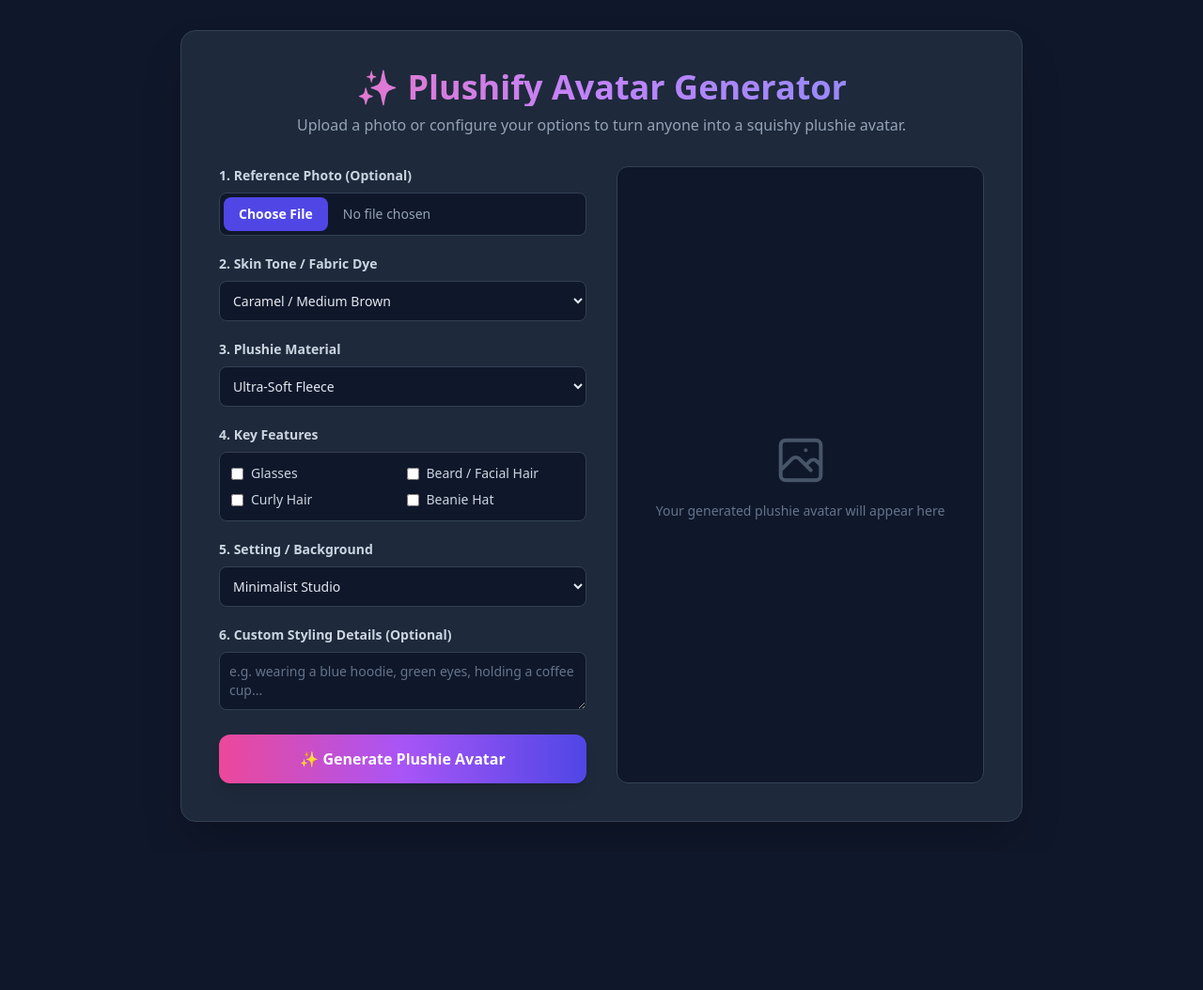
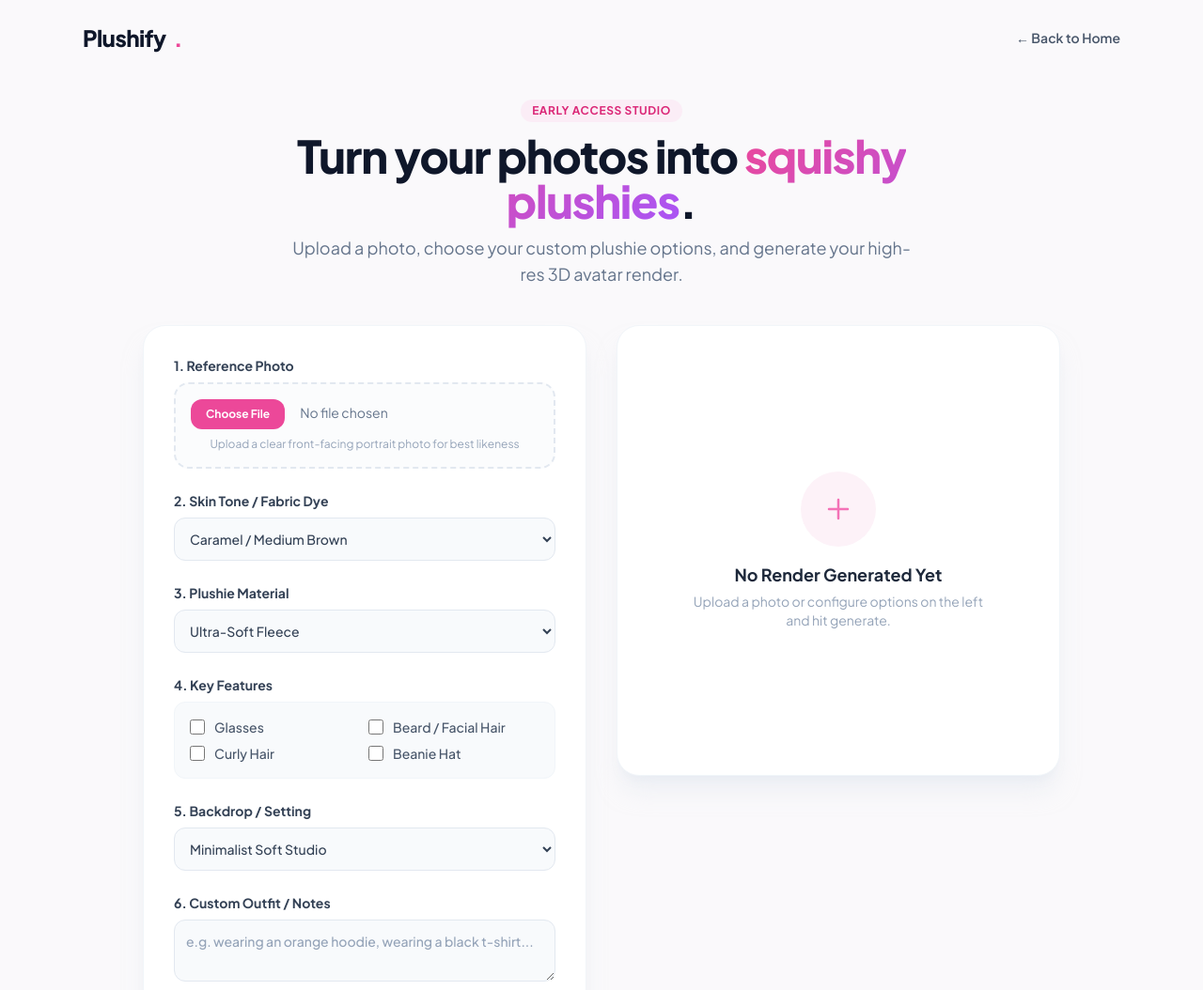
Before and after one commit to babarsyed1973-sys/plushify-holding-page, a website: page app.html in a window 1280 px wide. Shown: the top 1054 px of the page at 94% size. Before the commit the page ends 907 px from the top, so only its background shows below. Drawn offline with nearby package versions, Linux system fonts and the light colour scheme.

Commit message:
Update app.html

```diff
--- a/app.html
+++ b/app.html
@@ -3,12 +3,25 @@
 <head>
     <meta charset="UTF-8">
     <meta name="viewport" content="width=device-width, initial-scale=1.0">
-    <title>Plushify - Generate Your Custom Plushie Avatar</title>
+    <title>Plushify - Personalised Plushie Studio</title>
     <script src="https://cdn.tailwindcss.com"></script>
+    <link href="https://fonts.googleapis.com/css2?family=Plus+Jakarta+Sans:wght@400;500;600;700;800&display=swap" rel="stylesheet">
     <style>
+        body { font-family: 'Plus Jakarta Sans', sans-serif; }
+        .pink-gradient-text {
+            background: linear-gradient(135deg, #ec4899 0%, #a855f7 100%);
+            -webkit-background-clip: text;
+            -webkit-text-fill-color: transparent;
+        }
+        .btn-gradient {
+            background: linear-gradient(135deg, #ec4899 0%, #8b5cf6 100%);
+        }
+        .btn-gradient:hover {
+            background: linear-gradient(135deg, #db2777 0%, #7c3aed 100%);
+        }
         .loader {
-            border-top-color: #3B82F6;
-            animation: spinner 1.5s linear infinite;
+            border-top-color: #ec4899;
+            animation: spinner 1.2s linear infinite;
         }
         @keyframes spinner {
             0% { transform: rotate(0deg); }
@@ -16,121 +29,155 @@
         }
     </style>
 </head>
-<body class="bg-slate-900 text-slate-100 min-h-screen font-sans flex flex-col items-center p-4 sm:p-8">
+<body class="bg-[#faf9fb] text-slate-800 min-h-screen flex flex-col">
 
-    <div class="max-w-4xl w-full bg-slate-800 rounded-2xl shadow-2xl border border-slate-700 p-6 sm:p-10 my-auto">
-        <!-- Header -->
-        <header class="text-center mb-8">
-            <h1 class="text-3xl sm:text-4xl font-extrabold text-transparent bg-clip-text bg-gradient-to-r from-pink-400 via-purple-400 to-indigo-400">
-                ✨ Plushify Avatar Generator
-            </h1>
-            <p class="text-slate-400 mt-2 text-sm sm:text-base">
-                Upload a photo or configure your options to turn anyone into a squishy plushie avatar.
-            </p>
+    <!-- Header / Navbar -->
+    <header class="w-full max-w-6xl mx-auto px-6 py-6 flex justify-between items-center">
+        <a href="/" class="text-2xl font-black tracking-tight text-slate-900 flex items-center gap-2">
+            Plushify<span class="text-pink-500">.</span>
+        </a>
+        <a href="/" class="text-sm font-semibold text-slate-600 hover:text-slate-900 transition">
+            ← Back to Home
+        </a>
     </header>
 
-        <div class="grid grid-cols-1 md:grid-cols-2 gap-8">
-            <!-- Form Controls -->
-            <form id="plushieForm" class="space-y-5">
-                <!-- Image Upload -->
-                <div>
-                    <label class="block text-sm font-semibold text-slate-300 mb-2">1. Reference Photo (Optional)</label>
-                    <input type="file" id="imageInput" accept="image/*" class="block w-full text-sm text-slate-400 file:mr-4 file:py-2 file:px-4 file:rounded-lg file:border-0 file:text-sm file:font-semibold file:bg-indigo-600 file:text-white hover:file:bg-indigo-500 cursor-pointer bg-slate-900 rounded-lg border border-slate-700 p-1">
+    <!-- Main Content Container -->
+    <main class="flex-1 max-w-5xl w-full mx-auto px-4 sm:px-6 py-6 pb-16">
+        <div class="text-center mb-10 max-w-2xl mx-auto">
+            <span class="inline-block px-3 py-1 text-xs font-bold uppercase tracking-wider text-pink-600 bg-pink-100/60 rounded-full mb-3">
+                Early Access Studio
+            </span>
+            <h1 class="text-3xl sm:text-5xl font-extrabold text-slate-900 tracking-tight leading-tight">
+                Turn your photos into <span class="pink-gradient-text">squishy plushies</span>.
+            </h1>
+            <p class="text-slate-500 mt-3 text-base sm:text-lg">
+                Upload a photo, choose your custom plushie options, and generate your high-res 3D avatar render.
+            </p>
         </div>
 
-                <!-- Expanded Skin Tone / Fabric Dye -->
+        <div class="grid grid-cols-1 lg:grid-cols-12 gap-8 items-start">
+
+            <!-- Form Controls Card -->
+            <div class="lg:col-span-6 bg-white rounded-3xl p-6 sm:p-8 shadow-xl shadow-slate-200/50 border border-slate-100">
+                <form id="plushieForm" class="space-y-6">
+
+                    <!-- Reference Photo Upload -->
                     <div>
-                    <label for="skinTone" class="block text-sm font-semibold text-slate-300 mb-2">2. Skin Tone / Fabric Dye</label>
-                    <select id="skinTone" class="w-full bg-slate-900 border border-slate-700 rounded-lg p-2.5 text-sm text-slate-200 focus:ring-2 focus:ring-indigo-500 focus:outline-none">
-                        <option value="fair pale Caucasian">Fair / Light (Pale)</option>
-                        <option value="medium Caucasian light beige">Light / Beige</option>
-                        <option value="warm tan olive">Olive / Warm Tan</option>
-                        <option value="medium brown caramel" selected>Caramel / Medium Brown</option>
-                        <option value="deep rich brown">Deep Brown</option>
-                        <option value="dark black espresso">Dark / Espresso (Black)</option>
+                        <label class="block text-sm font-bold text-slate-700 mb-2">1. Reference Photo</label>
+                        <div class="border-2 border-dashed border-slate-200 hover:border-pink-300 transition rounded-2xl p-4 bg-slate-50/50 text-center">
+                            <input type="file" id="imageInput" accept="image/*" class="block w-full text-sm text-slate-500 file:mr-4 file:py-2 file:px-4 file:rounded-xl file:border-0 file:text-xs file:font-bold file:bg-pink-500 file:text-white hover:file:bg-pink-600 cursor-pointer">
+                            <p class="text-xs text-slate-400 mt-2">Upload a clear front-facing portrait photo for best likeness</p>
+                        </div>
+                    </div>
+
+                    <!-- Skin Tone Selection -->
+                    <div>
+                        <label for="skinTone" class="block text-sm font-bold text-slate-700 mb-2">2. Skin Tone / Fabric Dye</label>
+                        <select id="skinTone" class="w-full bg-slate-50 border border-slate-200 rounded-xl p-3 text-sm text-slate-700 font-medium focus:ring-2 focus:ring-pink-400 focus:outline-none">
+                            <option value="fair pale Caucasian skin tone">Fair / Light (Pale)</option>
+                            <option value="light beige Caucasian skin tone">Light / Beige</option>
+                            <option value="warm tan olive skin tone">Olive / Warm Tan</option>
+                            <option value="medium caramel brown skin tone" selected>Caramel / Medium Brown</option>
+                            <option value="deep rich brown skin tone">Deep Brown</option>
+                            <option value="dark black espresso skin tone">Dark / Espresso (Black)</option>
                         </select>
                     </div>
 
                     <!-- Material Type -->
                     <div>
-                    <label for="material" class="block text-sm font-semibold text-slate-300 mb-2">3. Plushie Material</label>
-                    <select id="material" class="w-full bg-slate-900 border border-slate-700 rounded-lg p-2.5 text-sm text-slate-200 focus:ring-2 focus:ring-indigo-500 focus:outline-none">
-                        <option value="ultra-soft fleece" selected>Ultra-Soft Fleece</option>
+                        <label for="material" class="block text-sm font-bold text-slate-700 mb-2">3. Plushie Material</label>
+                        <select id="material" class="w-full bg-slate-50 border border-slate-200 rounded-xl p-3 text-sm text-slate-700 font-medium focus:ring-2 focus:ring-pink-400 focus:outline-none">
+                            <option value="ultra-soft plush fleece" selected>Ultra-Soft Fleece</option>
                             <option value="fluffy faux fur">Fluffy Faux Fur</option>
                             <option value="velvet felt fabric">Velvet / Felt Fabric</option>
                             <option value="knit yarn wool">Knit Yarn / Wool</option>
                         </select>
                     </div>
 
-                <!-- Features Checkboxes -->
+                    <!-- Key Features -->
                     <div>
-                    <label class="block text-sm font-semibold text-slate-300 mb-2">4. Key Features</label>
-                    <div class="grid grid-cols-2 gap-2 text-sm text-slate-300 bg-slate-900 p-3 rounded-lg border border-slate-700">
-                        <label class="flex items-center space-x-2 cursor-pointer">
-                            <input type="checkbox" name="features" value="glasses" class="rounded bg-slate-800 border-slate-600 text-indigo-500 focus:ring-indigo-500">
-                            <span>Glasses</span>
+                        <label class="block text-sm font-bold text-slate-700 mb-2">4. Key Features</label>
+                        <div class="grid grid-cols-2 gap-2 text-sm text-slate-600 bg-slate-50 p-4 rounded-xl border border-slate-100">
+                            <label class="flex items-center space-x-2.5 cursor-pointer">
+                                <input type="checkbox" name="features" value="black rimmed glasses" class="rounded text-pink-500 focus:ring-pink-400 h-4 w-4">
+                                <span class="font-medium">Glasses</span>
                             </label>
-                        <label class="flex items-center space-x-2 cursor-pointer">
-                            <input type="checkbox" name="features" value="beard and mustache" class="rounded bg-slate-800 border-slate-600 text-indigo-500 focus:ring-indigo-500">
-                            <span>Beard / Facial Hair</span>
+                            <label class="flex items-center space-x-2.5 cursor-pointer">
+                                <input type="checkbox" name="features" value="full beard and mustache" class="rounded text-pink-500 focus:ring-pink-400 h-4 w-4">
+                                <span class="font-medium">Beard / Facial Hair</span>
                             </label>
-                        <label class="flex items-center space-x-2 cursor-pointer">
-                            <input type="checkbox" name="features" value="curly hair" class="rounded bg-slate-800 border-slate-600 text-indigo-500 focus:ring-indigo-500">
-                            <span>Curly Hair</span>
+                            <label class="flex items-center space-x-2.5 cursor-pointer">
+                                <input type="checkbox" name="features" value="curly afro textured hair" class="rounded text-pink-500 focus:ring-pink-400 h-4 w-4">
+                                <span class="font-medium">Curly Hair</span>
                             </label>
-                        <label class="flex items-center space-x-2 cursor-pointer">
-                            <input type="checkbox" name="features" value="beanie hat" class="rounded bg-slate-800 border-slate-600 text-indigo-500 focus:ring-indigo-500">
-                            <span>Beanie Hat</span>
+                            <label class="flex items-center space-x-2.5 cursor-pointer">
+                                <input type="checkbox" name="features" value="knit beanie hat" class="rounded text-pink-500 focus:ring-pink-400 h-4 w-4">
+                                <span class="font-medium">Beanie Hat</span>
                             </label>
                         </div>
                     </div>
 
-                <!-- Background Scene -->
+                    <!-- Scene Background -->
                     <div>
-                    <label for="scene" class="block text-sm font-semibold text-slate-300 mb-2">5. Setting / Background</label>
-                    <select id="scene" class="w-full bg-slate-900 border border-slate-700 rounded-lg p-2.5 text-sm text-slate-200 focus:ring-2 focus:ring-indigo-500 focus:outline-none">
-                        <option value="minimalist studio" selected>Minimalist Studio</option>
-                        <option value="cozy bedroom shelf">Cozy Bedroom Shelf</option>
-                        <option value="soft pastel studio background">Soft Pastel Backdrop</option>
-                        <option value="wooden desk setup">Wooden Desk Setup</option>
+                        <label for="scene" class="block text-sm font-bold text-slate-700 mb-2">5. Backdrop / Setting</label>
+                        <select id="scene" class="w-full bg-slate-50 border border-slate-200 rounded-xl p-3 text-sm text-slate-700 font-medium focus:ring-2 focus:ring-pink-400 focus:outline-none">
+                            <option value="minimalist soft studio backdrop" selected>Minimalist Soft Studio</option>
+                            <option value="cozy bedroom bed with fairy lights">Cozy Bedroom</option>
+                            <option value="pastel pink and purple aesthetic background">Pastel Backdrop</option>
+                            <option value="wooden desk setup">Wooden Desk</option>
                         </select>
                     </div>
 
-                <!-- Custom Notes -->
+                    <!-- Custom Details -->
                     <div>
-                    <label for="customNotes" class="block text-sm font-semibold text-slate-300 mb-2">6. Custom Styling Details (Optional)</label>
-                    <textarea id="customNotes" rows="2" placeholder="e.g. wearing a blue hoodie, green eyes, holding a coffee cup..." class="w-full bg-slate-900 border border-slate-700 rounded-lg p-2.5 text-sm text-slate-200 focus:ring-2 focus:ring-indigo-500 focus:outline-none placeholder-slate-500"></textarea>
+                        <label for="customNotes" class="block text-sm font-bold text-slate-700 mb-2">6. Custom Outfit / Notes</label>
+                        <textarea id="customNotes" rows="2" placeholder="e.g. wearing an orange hoodie, wearing a black t-shirt..." class="w-full bg-slate-50 border border-slate-200 rounded-xl p-3 text-sm text-slate-700 font-medium focus:ring-2 focus:ring-pink-400 focus:outline-none placeholder-slate-400"></textarea>
                     </div>
 
                     <!-- Submit Button -->
-                <button type="submit" id="generateBtn" class="w-full py-3.5 px-4 bg-gradient-to-r from-pink-500 via-purple-500 to-indigo-600 hover:from-pink-600 hover:via-purple-600 hover:to-indigo-700 text-white font-bold rounded-xl shadow-lg transition transform active:scale-98 flex justify-center items-center gap-2">
+                    <button type="submit" id="generateBtn" class="w-full py-4 px-6 btn-gradient text-white font-bold rounded-2xl shadow-lg shadow-pink-500/25 transition transform active:scale-[0.98] flex justify-center items-center gap-2 text-base">
                         <span>✨ Generate Plushie Avatar</span>
                     </button>
                 </form>
-
-            <!-- Preview Output Area -->
-            <div class="flex flex-col items-center justify-center bg-slate-900 rounded-xl border border-slate-700 p-6 relative min-h-[350px]">
-                <!-- Placeholder / Loading State -->
-                <div id="loadingState" class="hidden flex-col items-center space-y-3 text-center">
-                    <div class="loader ease-linear rounded-full border-4 border-t-4 border-slate-700 h-12 w-12"></div>
-                    <p class="text-sm font-medium text-slate-300">Crafting your custom plushie render...</p>
-                    <p class="text-xs text-slate-500">Powered by Flux Dev (takes ~10–12s)</p>
             </div>
 
-                <div id="placeholderState" class="text-center text-slate-500">
-                    <svg class="mx-auto h-16 w-16 mb-3 text-slate-600" fill="none" stroke="currentColor" viewBox="0 0 24 24">
-                        <path stroke-linecap="round" stroke-linejoin="round" stroke-width="1.5" d="M4 16l4.586-4.586a2 2 0 012.828 0L16 16m-2-2l1.586-1.586a2 2 0 012.828 0L20 14m-6-6h.01M6 20h12a2 2 0 002-2V6a2 2 0 00-2-2H6a2 2 0 00-2 2v12a2 2 0 002 2z"></path>
-                    </svg>
-                    <p class="text-sm">Your generated plushie avatar will appear here</p>
-                </div>
+            <!-- Preview Output Card -->
+            <div class="lg:col-span-6 bg-white rounded-3xl p-6 sm:p-8 shadow-xl shadow-slate-200/50 border border-slate-100 flex flex-col items-center justify-center min-h-[480px] relative">
 
-                <!-- Result Image -->
-                <img id="resultImage" src="" alt="Plushie Avatar" class="hidden w-full h-auto max-h-[450px] object-contain rounded-lg shadow-md border border-slate-700">
-            </div>
+                <!-- Loading State -->
+                <div id="loadingState" class="hidden flex-col items-center space-y-4 text-center">
+                    <div class="loader ease-linear rounded-full border-4 border-t-4 border-slate-200 h-14 w-14"></div>
+                    <div>
+                        <p class="text-base font-bold text-slate-800">Transforming into plushie...</p>
+                        <p class="text-xs text-slate-400 mt-1">Rendering high-res fabric textures (~10s)</p>
                     </div>
                 </div>
 
-    <!-- Script to handle payload & form submission -->
+                <!-- Empty State Placeholder -->
+                <div id="placeholderState" class="text-center p-6">
+                    <div class="w-20 h-20 mx-auto mb-4 rounded-full bg-pink-50 flex items-center justify-center text-pink-400">
+                        <svg class="w-10 h-10" fill="none" stroke="currentColor" viewBox="0 0 24 24">
+                            <path stroke-linecap="round" stroke-linejoin="round" stroke-width="1.5" d="M12 6v6m0 0v6m0-6h6m-6 0H6"></path>
+                        </svg>
+                    </div>
+                    <h3 class="text-lg font-bold text-slate-800">No Render Generated Yet</h3>
+                    <p class="text-sm text-slate-400 mt-1 max-w-xs mx-auto">Upload a photo or configure options on the left and hit generate.</p>
+                </div>
+
+                <!-- Result Image Container -->
+                <div id="imageContainer" class="hidden w-full text-center">
+                    <img id="resultImage" src="" alt="Custom Plushie Avatar" class="w-full h-auto max-h-[420px] object-contain rounded-2xl shadow-md border border-slate-100 mx-auto">
+                    <a id="downloadBtn" href="#" download="plushify-avatar.webp" target="_blank" class="inline-block mt-4 text-xs font-bold text-pink-600 hover:text-pink-700 underline">
+                        Download High-Res Render
+                    </a>
+                </div>
+
+            </div>
+
+        </div>
+    </main>
+
+    <!-- Script handling base64 conversion & API calls -->
     <script>
         document.getElementById('plushieForm').addEventListener('submit', async function(e) {
             e.preventDefault();
@@ -138,21 +185,20 @@
             const generateBtn = document.getElementById('generateBtn');
             const loadingState = document.getElementById('loadingState');
             const placeholderState = document.getElementById('placeholderState');
+            const imageContainer = document.getElementById('imageContainer');
             const resultImage = document.getElementById('resultImage');
+            const downloadBtn = document.getElementById('downloadBtn');
 
-            // Gather inputs
             const skinTone = document.getElementById('skinTone').value;
             const material = document.getElementById('material').value;
             const scene = document.getElementById('scene').value;
             const customNotes = document.getElementById('customNotes').value;
 
-            // Gather feature checkboxes
             const selectedFeatures = [];
             document.querySelectorAll('input[name="features"]:checked').forEach(cb => {
                 selectedFeatures.push(cb.value);
             });
 
-            // Convert photo to base64 if selected
             const imageInput = document.getElementById('imageInput');
             let imageBase64 = null;
             if (imageInput.files && imageInput.files[0]) {
@@ -164,20 +210,18 @@
                 });
             }
 
-            // UI loading transition
+            // UI State updates
             generateBtn.disabled = true;
             generateBtn.classList.add('opacity-50', 'cursor-not-allowed');
             placeholderState.classList.add('hidden');
-            resultImage.classList.add('hidden');
+            imageContainer.classList.add('hidden');
             loadingState.classList.remove('hidden');
             loadingState.classList.add('flex');
 
             try {
                 const response = await fetch('/api/generate-plushie', {
                     method: 'POST',
-                    headers: {
-                        'Content-Type': 'application/json'
-                    },
+                    headers: { 'Content-Type': 'application/json' },
                     body: JSON.stringify({
                         imageBase64: imageBase64,
                         skinTone: skinTone,
@@ -194,9 +238,9 @@
                     throw new Error(data.error || 'Failed to generate plushie avatar.');
                 }
 
-                // Show result image
                 resultImage.src = data.imageUrl;
-                resultImage.classList.remove('hidden');
+                downloadBtn.href = data.imageUrl;
+                imageContainer.classList.remove('hidden');
 
             } catch (err) {
                 alert(`Generation Error: ${err.message}`);
```
Lines whose indentation alone changed are shown as unchanged.
